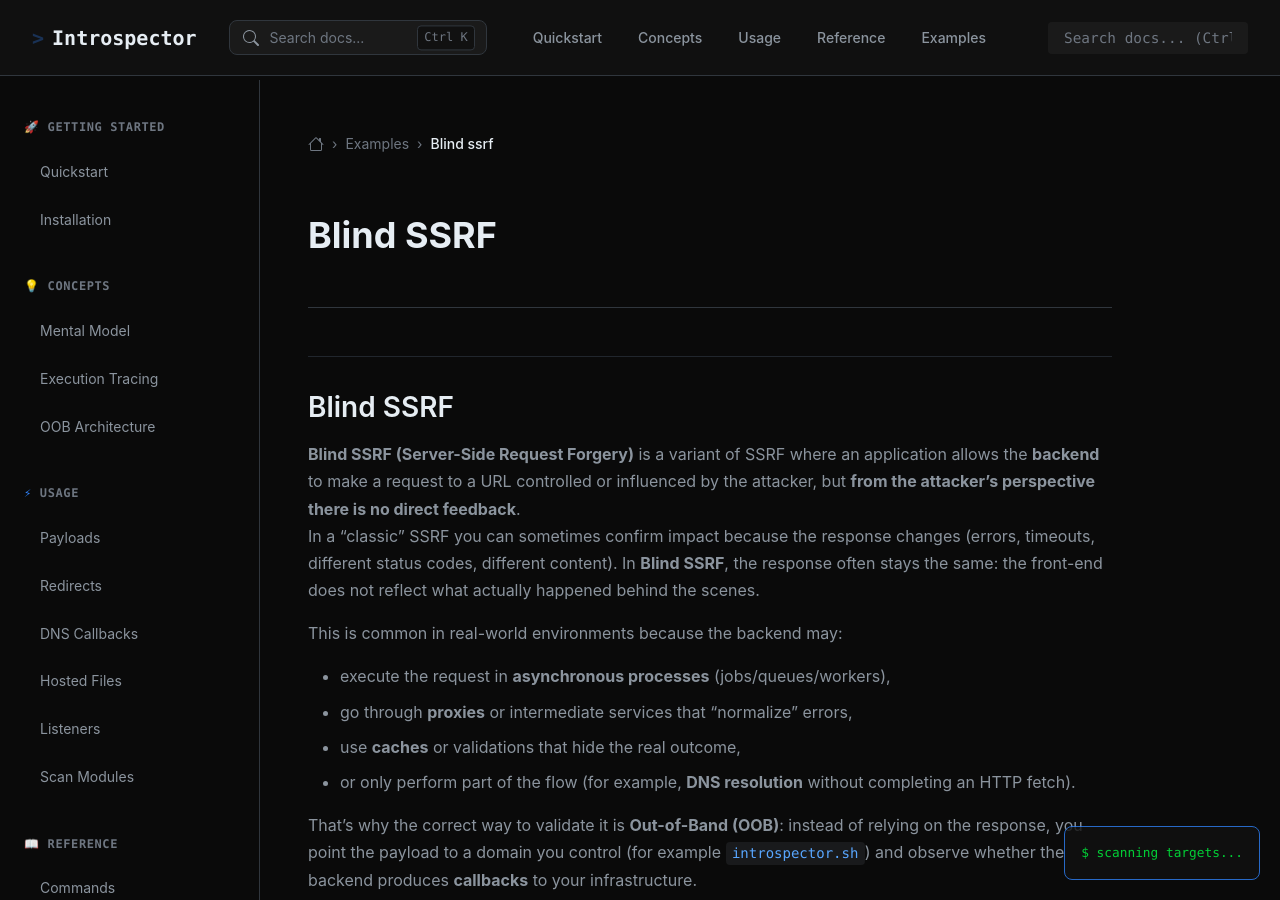
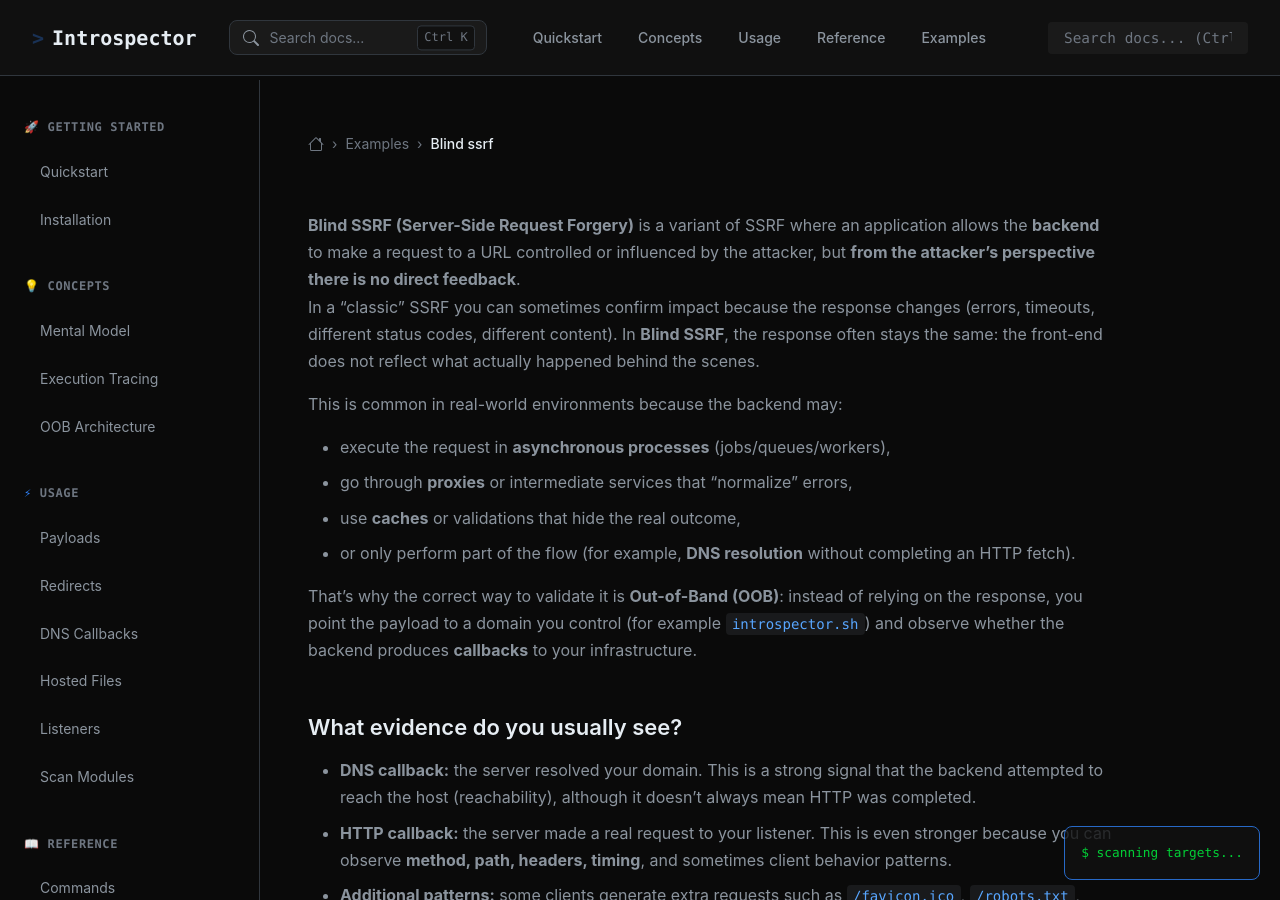
Before and after one commit to Dedal0/Introspector-Docs, a Jekyll site: the page built from examples/blind-ssrf.md, in a window 1280 px wide and 900 px high. Built offline with Jekyll 4.4.1, drawn with Linux system fonts in a browser that asks for light colours; our own code applies the rules of GitHub Pages for plain Markdown files.

Commit message:
Update blind-ssrf.md

```diff
--- a/examples/blind-ssrf.md
+++ b/examples/blind-ssrf.md
@@ -1,4 +1,3 @@
-## Blind SSRF
 
 **Blind SSRF (Server-Side Request Forgery)** is a variant of SSRF where an application allows the **backend** to make a request to a URL controlled or influenced by the attacker, but **from the attacker’s perspective there is no direct feedback**.
 In a “classic” SSRF you can sometimes confirm impact because the response changes (errors, timeouts, different status codes, different content). In **Blind SSRF**, the response often stays the same: the front-end does not reflect what actually happened behind the scenes.
```
